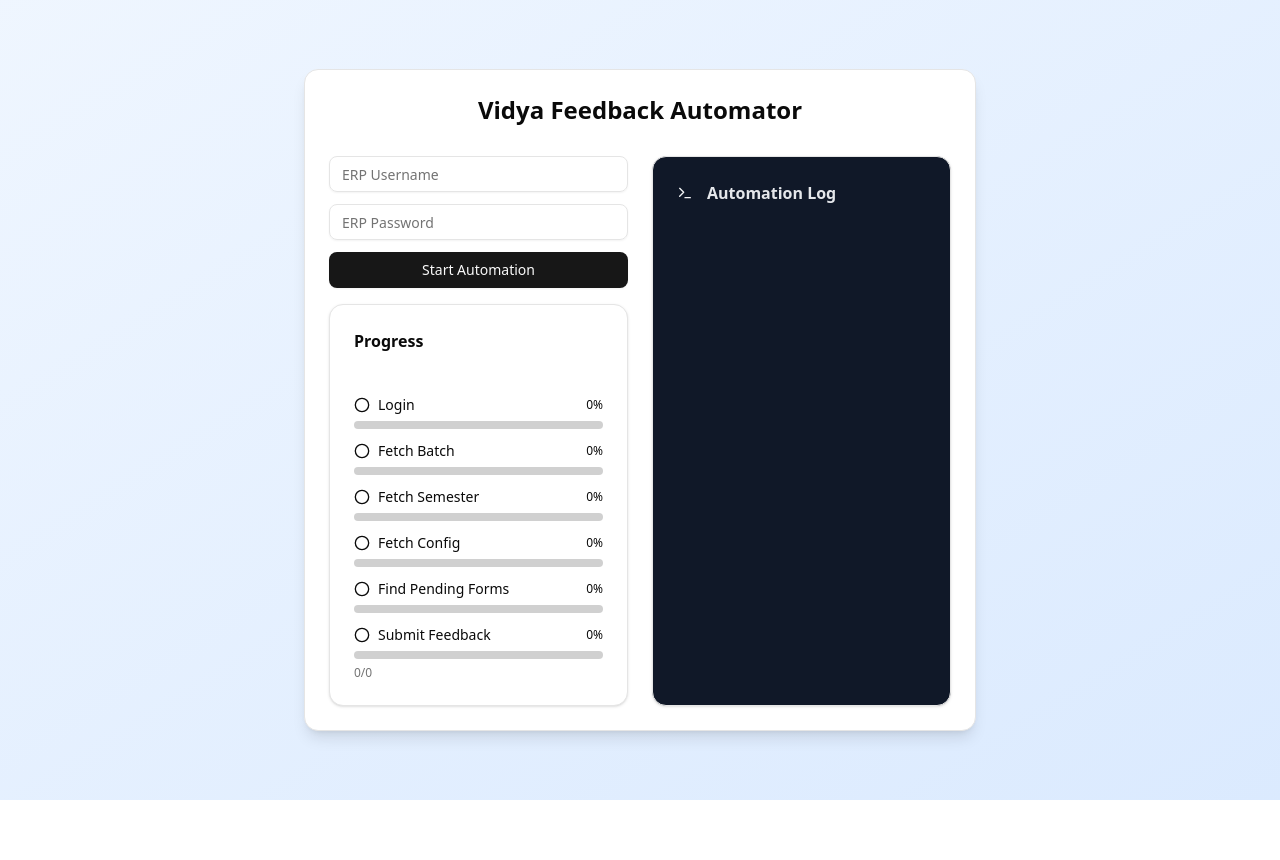
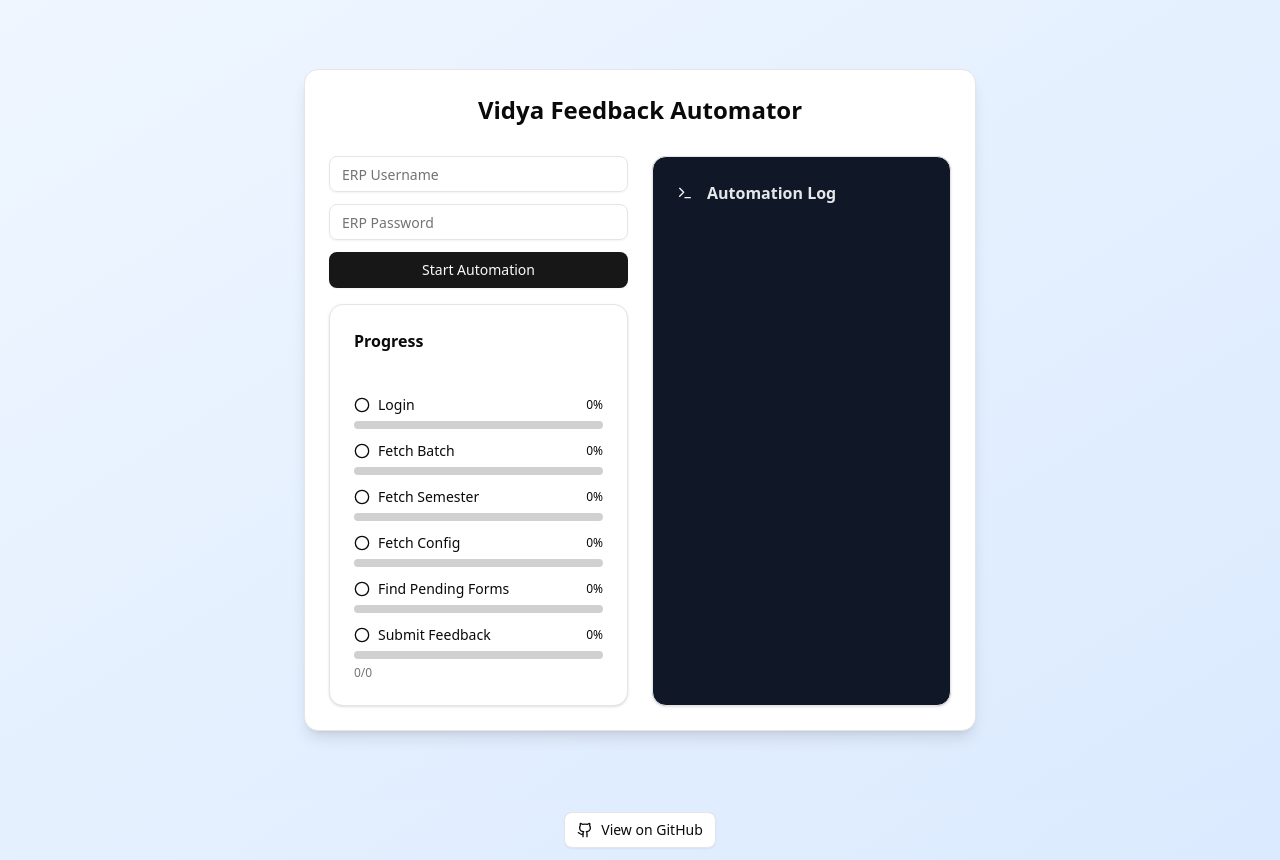
Before and after one commit to NivinLouis/feedback-automator, a Next.js app: page / in a window 1280 px wide. Before the commit the page ends 800 px from the top, so only its background shows below. Built offline with nearby package versions, Linux system fonts and the light colour scheme.

Commit message:
minor changes

```diff
--- a/src/app/page.js
+++ b/src/app/page.js
@@ -15,6 +15,7 @@ import {
   Loader2,
   CheckCircle2,
   Circle,
+  Github,
 } from "lucide-react";
 
 const INITIAL_STEPS = [
@@ -172,6 +173,7 @@ export default function HomePage() {
   };
 
   return (
+    <div className="min-h-screen bg-gradient-to-br from-blue-50 to-blue-100 flex flex-col">
       <main className="flex items-center justify-center min-h-screen bg-gradient-to-br from-blue-50 to-blue-100 p-4">
         <Card className="w-full max-w-2xl shadow-lg">
           <CardHeader>
@@ -257,5 +259,21 @@ export default function HomePage() {
           </CardContent>
         </Card>
       </main>
+      <footer className="py-3 flex justify-center">
+        <Button
+          variant="outline"
+          onClick={() =>
+            window.open(
+              "https://github.com/NivinLouis/feedback-automator",
+              "_blank"
+            )
+          }
+          className="flex items-center gap-2"
+        >
+          <Github className="h-4 w-4" />
+          View on GitHub
+        </Button>
+      </footer>
+    </div>
   );
 }
```
Lines whose indentation alone changed are shown as unchanged.
